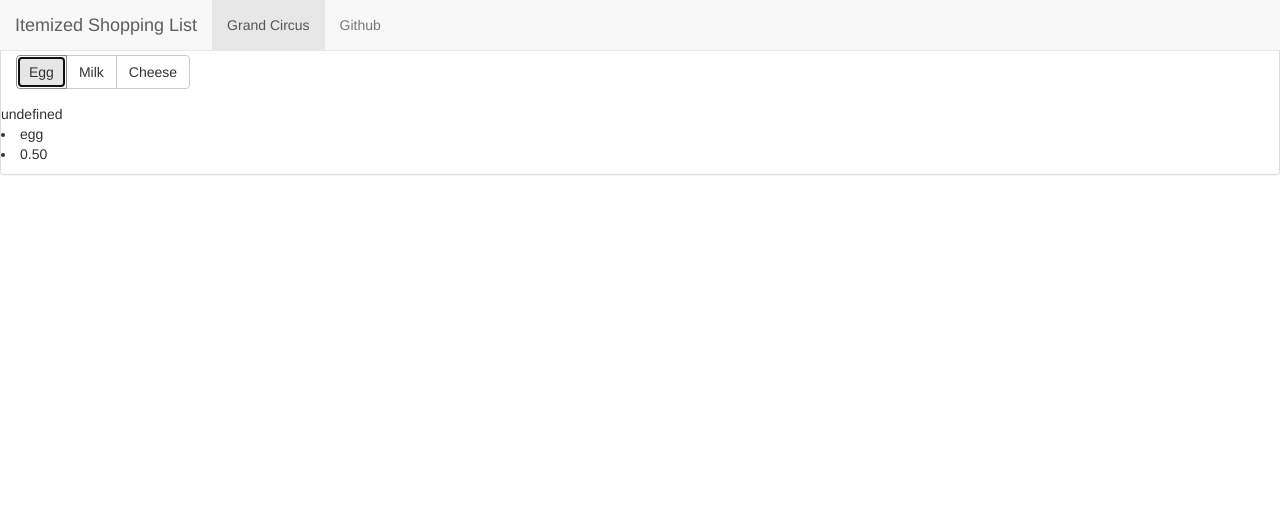
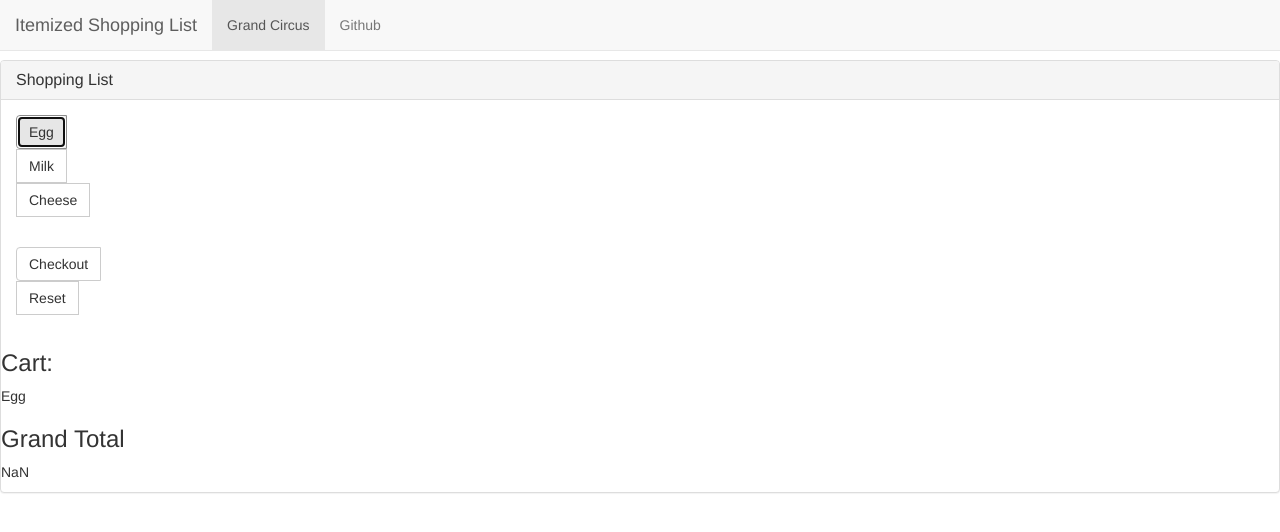
Before and after one commit to mattmenna/GCLab19, a plain HTML site: page index.html in a window 1280 px wide. Both pictures are taken after a click on the button "Egg". Drawn offline with nearby package versions, Linux system fonts and the light colour scheme.

Commit message:
Redoing Javascript from scratch screwed it up

```diff
--- a/index.html
+++ b/index.html
@@ -31,19 +31,31 @@
             <a href="http://www.github.com">Github</a>
         </li>
     </ul>
-</nav>
+</nav><br><br><br>
+
 <div class="panel panel-default">
     <div class="panel-heading">
-        <h3 class="panel-title">Panel title</h3>
+        <h3 class="panel-title">Shopping List</h3>
     </div>
     <div class="panel-body">
         <div class="btn-group">
-            <button type="button" class="btn btn-default" onclick="addtocart('egg', '0.50')">Egg</button>
-            <button type="button" class="btn btn-default"  onclick="addtocart('milk', '2.99')">Milk</button>
-            <button type="button" class="btn btn-default"  onclick="addtocart('cheese', '3.99')">Cheese</button>
+            <button type="button" class="btn btn-default" onclick="addtocart('Egg', .50)">Egg</button><br>
+            <button type="button" class="btn btn-default"  onclick="addtocart('Milk', 2.99)">Milk</button><br>
+            <button type="button" class="btn btn-default"  onclick="addtocart('Cheese', 3.99)">Cheese</button><br>
         </div>
     </div>
+    <div class="panel-body">
+        <div class="btn-group">
+            <button type="button" class="btn btn-default" onclick="checkOut()">Checkout</button><br>
+            <button type="button" class="btn btn-default"  onclick="resetCart()">Reset</button><br>
+
+        </div>
+    </div>
+
+    <h3>Cart:</h3>
     <p id="cart"></p>
+    <h3>Grand Total</h3>
+    <p id="grandTotal"></p>
 </div>
 
 
--- a/lab19.js
+++ b/lab19.js
@@ -2,29 +2,36 @@ var cart = new Array();
 var itemName = new Array();
 var itemPrice = new Array();
 var cartlist;
-var grandTotal = 0;
+var grandTotal;
 var i;
 cart[0] = itemName;
 cart[1] = itemPrice;
 
 
 function addtocart(name, price) {
+    var cartString;
     cart[0].push(name);
     cart[1].push(price);
-    listCart();
-    totalCart();
+    document.getElementById("cart").innerHTML = cart[0] + " " + "<br>";
+
+    for(i=0; i<cart[1].length; i++) {
+        cartString += parseInt([1][i]);
+    }
+    document.getElementById("grandTotal").innerHTML = cartString;
+    //document.getElementById("cart").innerHTML = "<ul>"+cartlist + "</ul>";
+
+    //totalCart();
+
 }
 
 function listCart() {
-    cartlist += "<li>" + cart[0] + "<li>" + cart[1];
-    totalCart();
+
 }
 
-function totalCart(){
-    document.getElementById("cart").innerHTML = cartlist + "</ul";
-    grandTotal = 0 ;
-    for(i=0;i<cart[1].length;i++){
-       grandTotal += parseInt([1][i]);
+function totalCart() {
+    grandTotal = 0;
+    for (i = 0; i < cart[1].length; i++) {
+        grandTotal += cart[1][i];
     }
-    document.getElementById("grandTotal").innerHTML = grandTotal;
+    document.getElementById("grandTotal").innerHTML = cart[1][i];
 }
```
